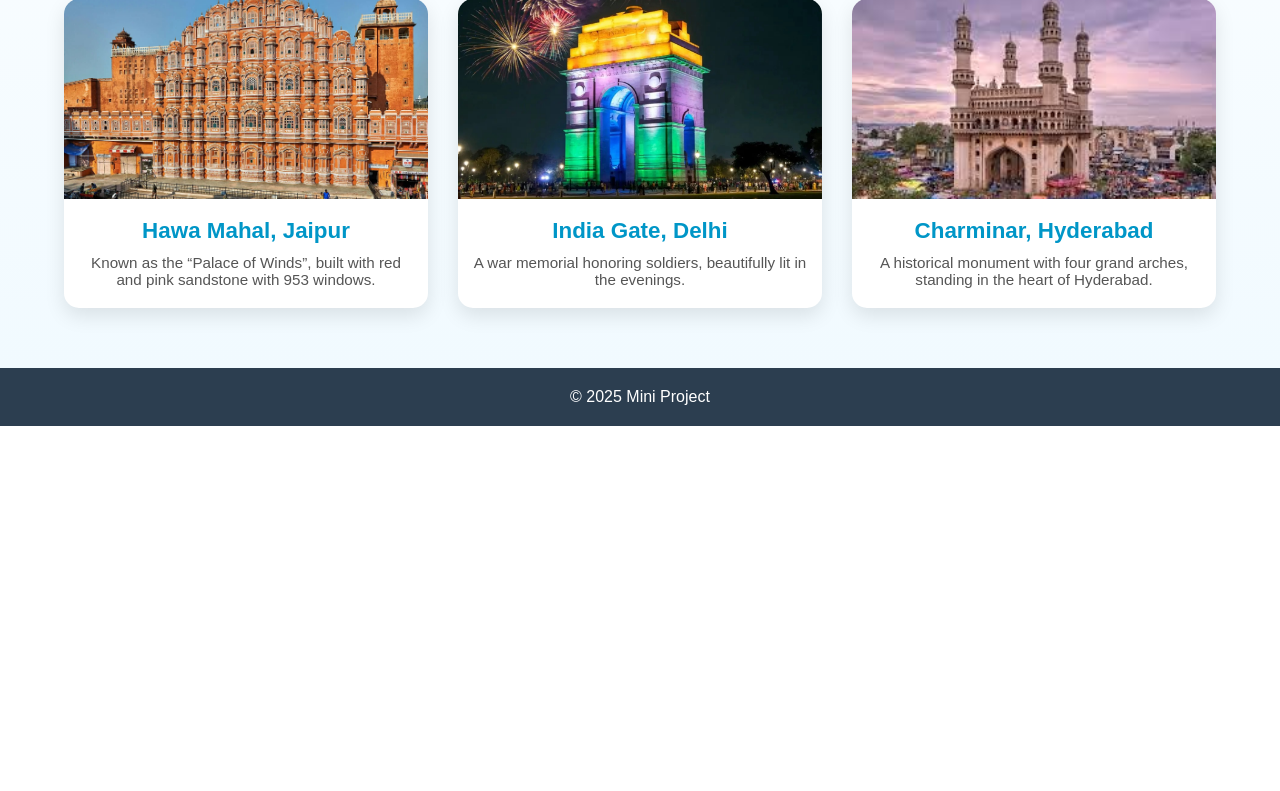
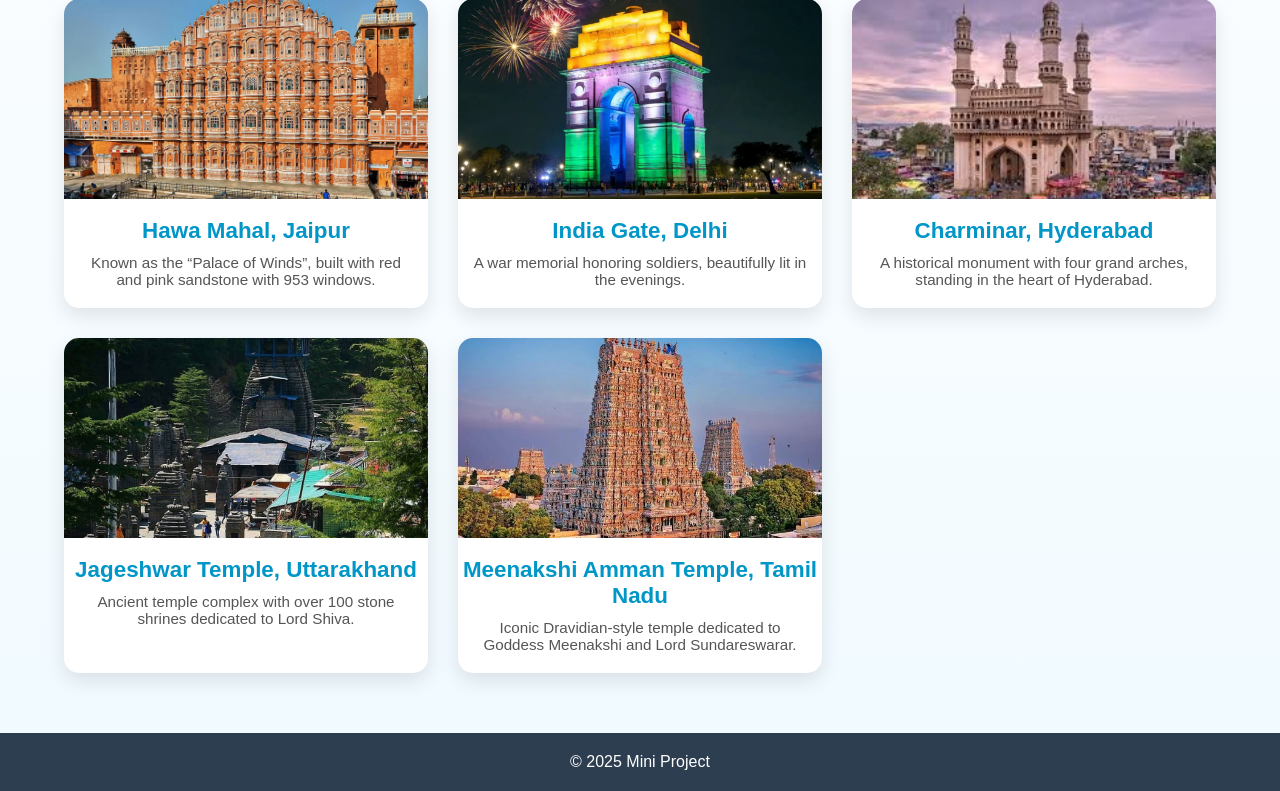
Before and after one commit to Dev-saxena11/mini_project, a Flask app: page / in a window 1280 px wide. Shown: the part 909-1700 px from the top of the page. Before the commit the page ends 1335 px from the top, so only its background shows below. Run offline with Flask 3, Linux system fonts and the light colour scheme.

Commit message:
added images

```diff
--- a/templates/home.html
+++ b/templates/home.html
@@ -72,6 +72,16 @@
             <h3>Charminar, Hyderabad</h3>
             <p>A historical monument with four grand arches, standing in the heart of Hyderabad.</p>
         </div>
+        <div class="place-card">
+            <img src="/static/images/Jageshwar-Dham-Temple.jpg" alt="jageshwar">
+            <h3>Jageshwar Temple, Uttarakhand</h3>
+            <p>Ancient temple complex with over 100 stone shrines dedicated to Lord Shiva.</p>
+        </div>
+        <div class="place-card">
+            <img src="/static/images/madurai-temple.jpg" alt="madurai">
+            <h3>Meenakshi Amman Temple, Tamil Nadu</h3>
+            <p>Iconic Dravidian-style temple dedicated to Goddess Meenakshi and Lord Sundareswarar.</p>
+        </div>
 
     </section>
 
```
Also changed, not shown: static/images/Jageshwar-Dham-Temple.jpg (added), static/images/madurai-temple.jpg (added).
